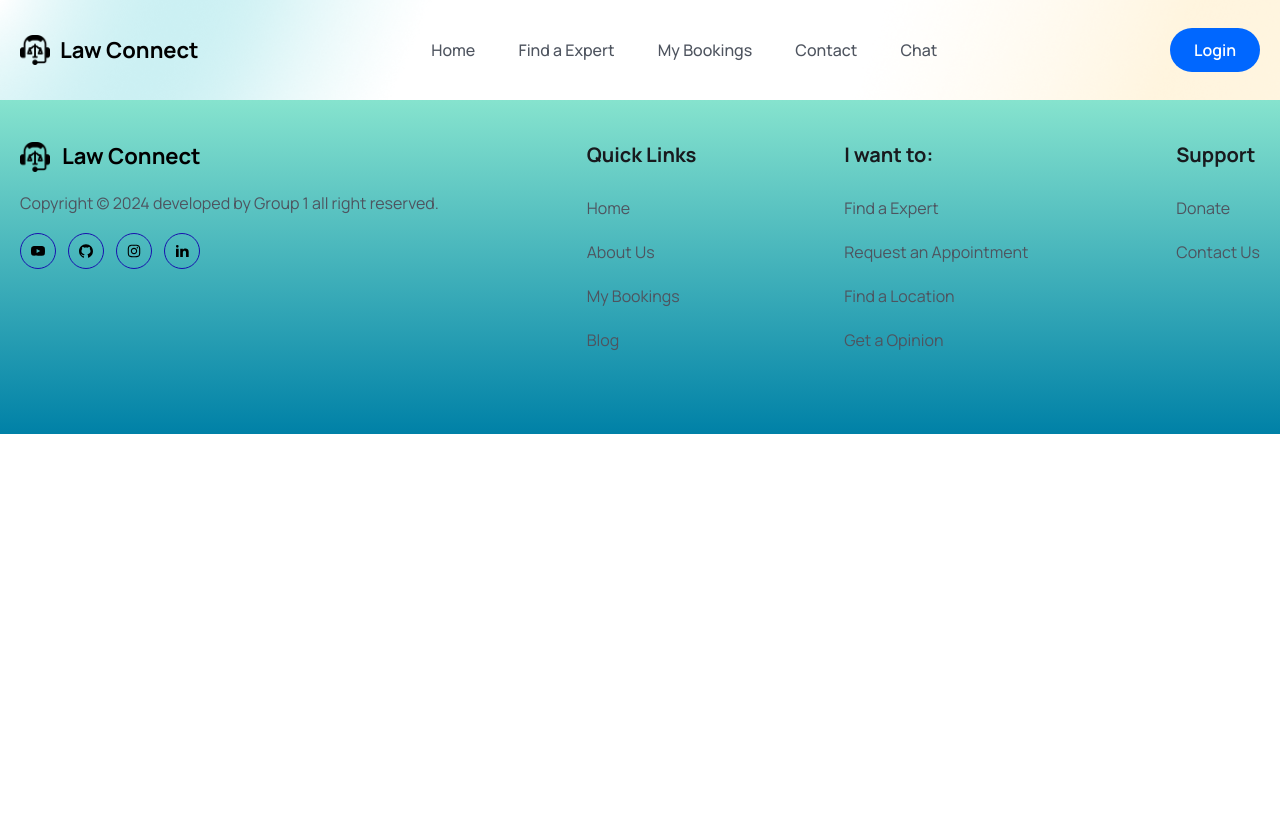
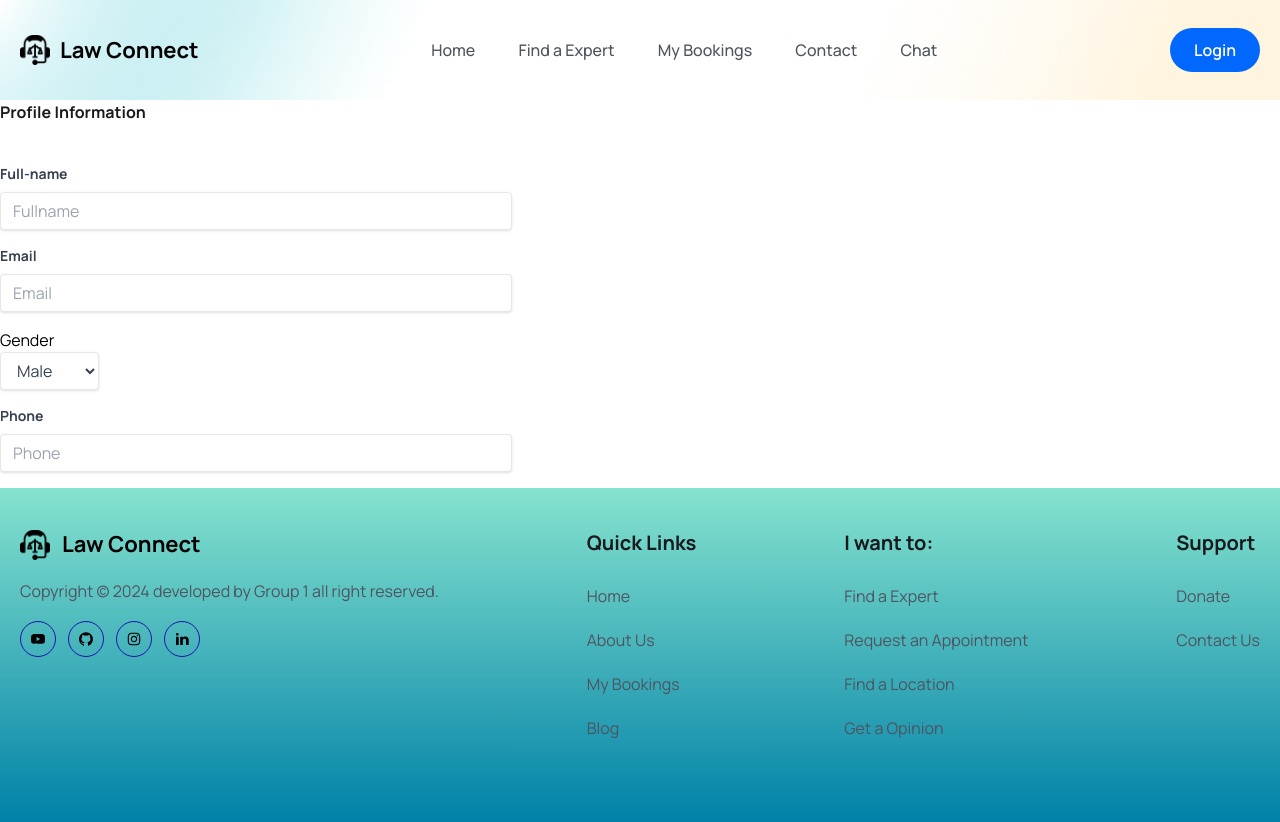
Before and after one commit to phapsucongu/SE-Group_1_Project, a React (Vite) app in the folder client/: page /profile in a window 1280 px wide. Before the commit the page ends 800 px from the top, so only its background shows below. Built offline with nearby package versions, Linux system fonts and the light colour scheme.

Commit message:
config database

```diff
--- /dev/null
+++ b/client/src/pages/Profile.jsx
@@ -0,0 +1,76 @@
+import React, { useState } from "react";
+const Profile = () => {
+
+    const [formData, setFormData] = useState({
+        fullname: "",
+        email: "",
+        gender: "",
+        phone: "",
+        bithday: "",
+    });
+
+    const handleChange = (e) => {
+        setFormData({ ...formData, [e.target.name]: e.target.value });
+
+    }
+    return (
+        <div className="m-auto">
+            <h1 className ="text-headingColor font-bold mb-10">
+                Profile Information
+            </h1>
+
+            <form>
+                <div className="mb-4">
+                    <label className="block text-gray-700 text-sm font-bold mb-2" htmlFor="full-name">
+                        Full-name
+                    </label>
+                    <input
+                        className="shadow appearance-none border rounded w-2/5 py-2 px-3 text-gray-700 leading-tight focus:outline-none focus:shadow-outline"
+                        id="fullname"
+                        type="text"
+                        placeholder="Fullname"
+                        name="fullname"
+                        value={formData.fullname}
+                        onChange={handleChange}
+                    />
+                </div>
+                <div className="mb-4">
+                    <label className="block text-gray-700 text-sm font-bold mb-2" htmlFor="email">
+                        Email
+                    </label>
+                    <input
+                        className="shadow appearance-none border rounded w-2/5 py-2 px-3 text-gray-700 leading-tight focus:outline-none focus:shadow-outline"
+                        id="email"
+                        type="email"
+                        placeholder="Email"
+                        name="email"
+                        value={formData.email}
+                        onChange={handleChange}
+                    />
+                </div>
+                <div className="mb-4">
+                    <p>Gender</p>
+                    <select className="py-1.5 px-3 bg-white border rounded text-gray-700 focus:outline-none shadow">
+                        <option value="male">Male</option>
+                        <option value="female">Female</option>
+                    </select>
+                </div>
+                <div className="mb-4">
+                    <label className="block text-gray-700 text-sm font-bold mb-2" htmlFor="phone">
+                        Phone
+                    </label>
+                    <input
+                        className="shadow appearance-none border rounded w-2/5 py-2 px-3 text-gray-700 leading-tight focus:outline-none focus:shadow-outline"
+                        id="phone"
+                        type="text"
+                        placeholder="Phone"
+                        name="phone"
+                        value={formData.phone}
+                        onChange={handleChange}
+                    />
+                </div>
+            </form>
+        </div>
+    );
+}
+export default Profile;
--- a/client/src/routes/Routers.jsx
+++ b/client/src/routes/Routers.jsx
@@ -4,6 +4,7 @@ import Signup from '../pages/Signup';
 import Contact from '../pages/Contact';
 import Experts from '../pages/Experts';
 import ChatPage from '../pages/Chat';
+import Profile from '../pages/Profile';
 
 import { Route, Routes } from 'react-router-dom';
 import MyBookings from '../pages/MyBookings';
@@ -19,6 +20,7 @@ const Routers = () => {
       <Route path="/contact" element={<Contact />} />
       <Route path="/mybookings" element={<MyBookings />} />
       <Route path="/chat" element={<ChatPage />} />
+      <Route path="/profile" element={<Profile />} />
     </Routes>
   );
 };
```
Also changed, not shown: 1 other file (tests, documents, lock files or other folders).
